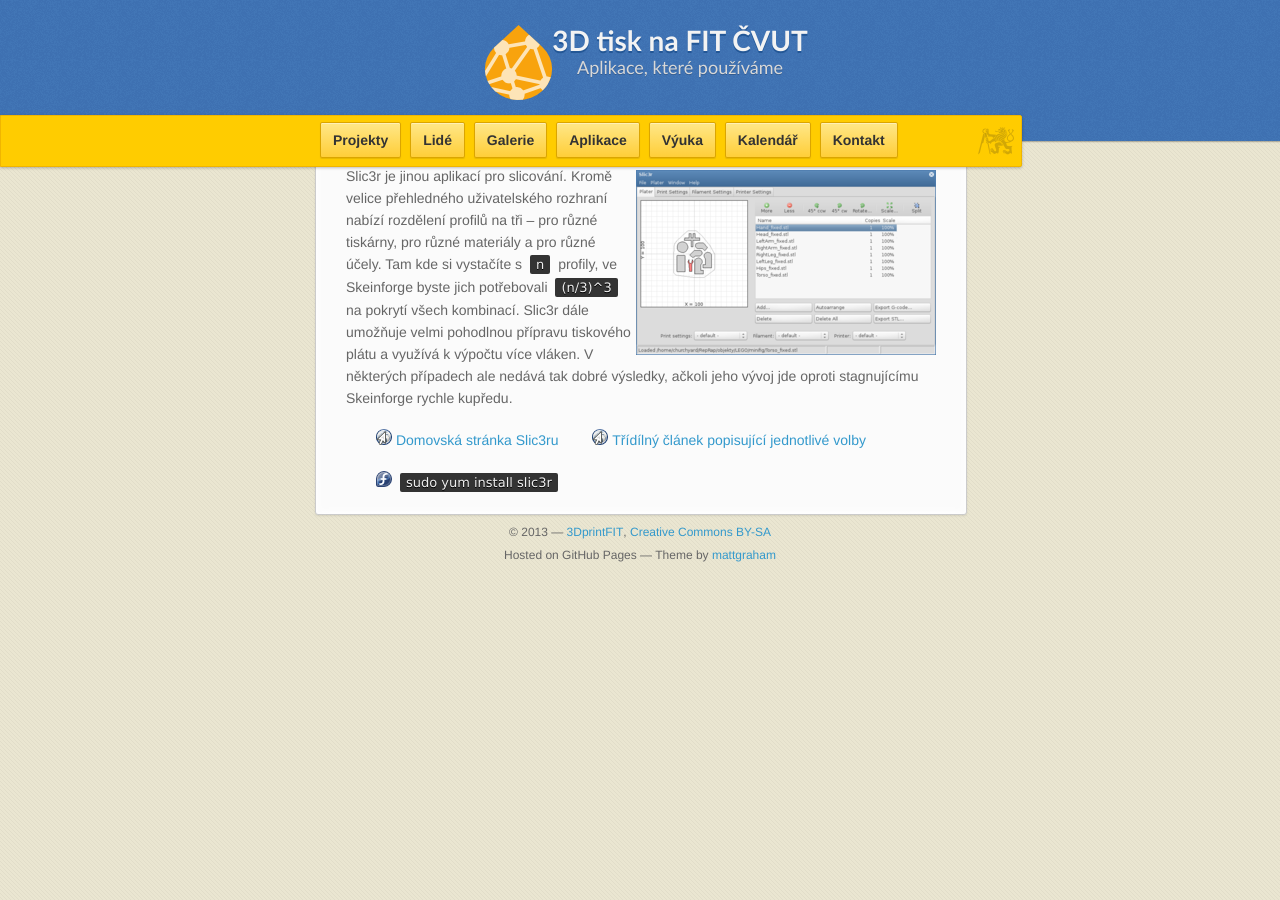
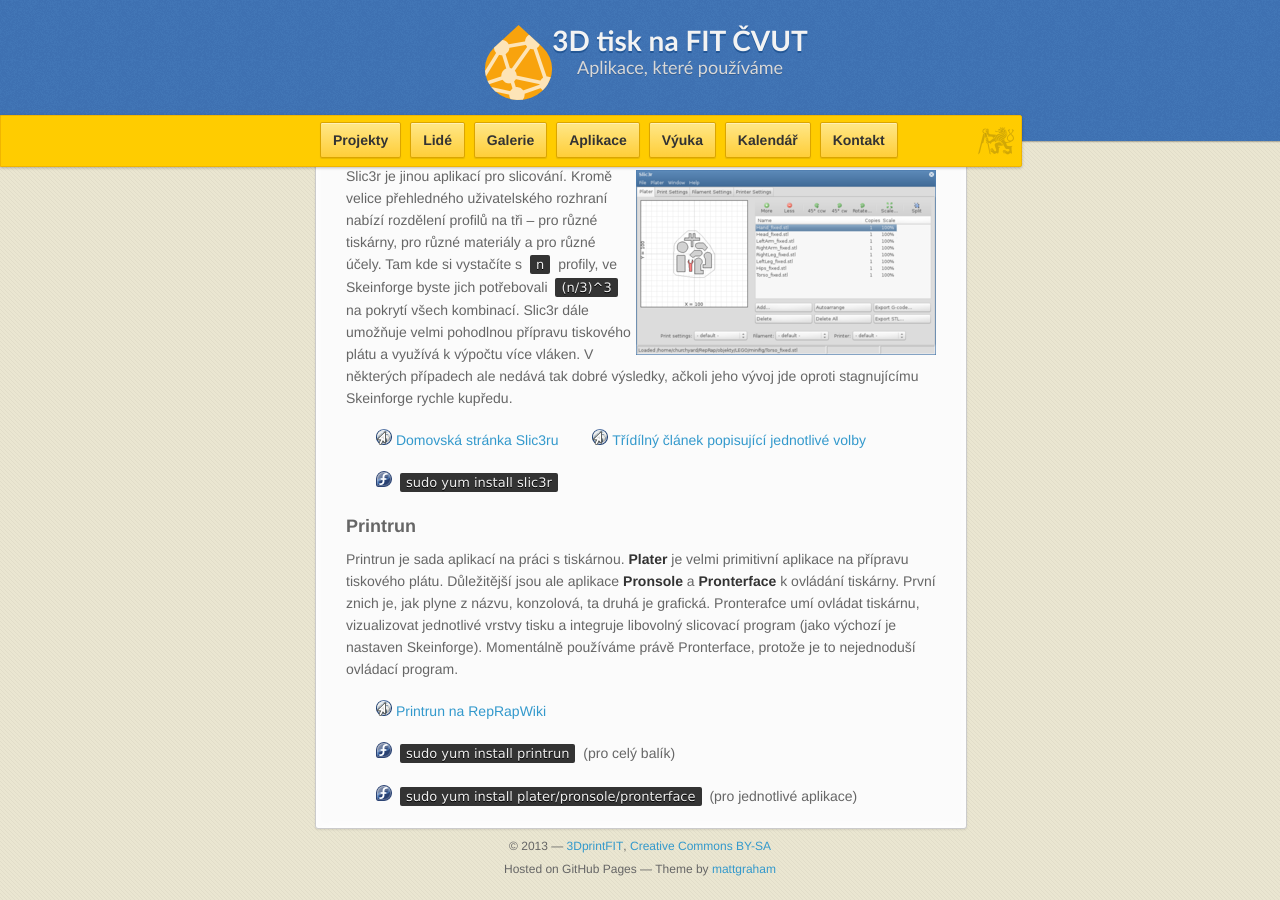
Before and after one commit to 3DprintFIT/3dprintfit.github.com, a Jekyll site: the page built from aplikace.md, in a window 1280 px wide and 900 px high, scrolled down 1441 px. Built offline with Jekyll 4.4.1, drawn with Linux system fonts in a browser that asks for light colours; nearby versions of some CDN libraries; before the commit the page ends 2027 px from its top, so only the background shows below that.

Commit message:
Added Printrun

```diff
--- a/aplikace.md
+++ b/aplikace.md
@@ -51,3 +51,12 @@
 {{ site.icons.web }} [Třídílný článek popisující jednotlivé volby](http://richrap.blogspot.cz/2012/01/slic3r-is-nicer-part-1-settings-and.html)
 
 {{ site.icons.fedora }} `sudo yum install slic3r`
+
+### Printrun
+Printrun je sada aplikací na práci s tiskárnou. **Plater** je velmi primitivní aplikace na přípravu tiskového plátu. Důležitější jsou ale aplikace **Pronsole** a **Pronterface** k ovládání tiskárny. První znich je, jak plyne z názvu, konzolová, ta druhá je grafická. Pronterafce umí ovládat tiskárnu, vizualizovat jednotlivé vrstvy tisku a integruje libovolný slicovací program (jako výchozí je nastaven Skeinforge). Momentálně používáme právě Pronterface, protože je to nejednoduší ovládací program.
+
+{{ site.icons.web }} [Printrun na RepRapWiki](http://reprap.org/wiki/Printrun)
+
+{{ site.icons.fedora }} `sudo yum install printrun` (pro celý balík)
+
+{{ site.icons.fedora }} `sudo yum install plater/pronsole/pronterface` (pro jednotlivé aplikace)
```
